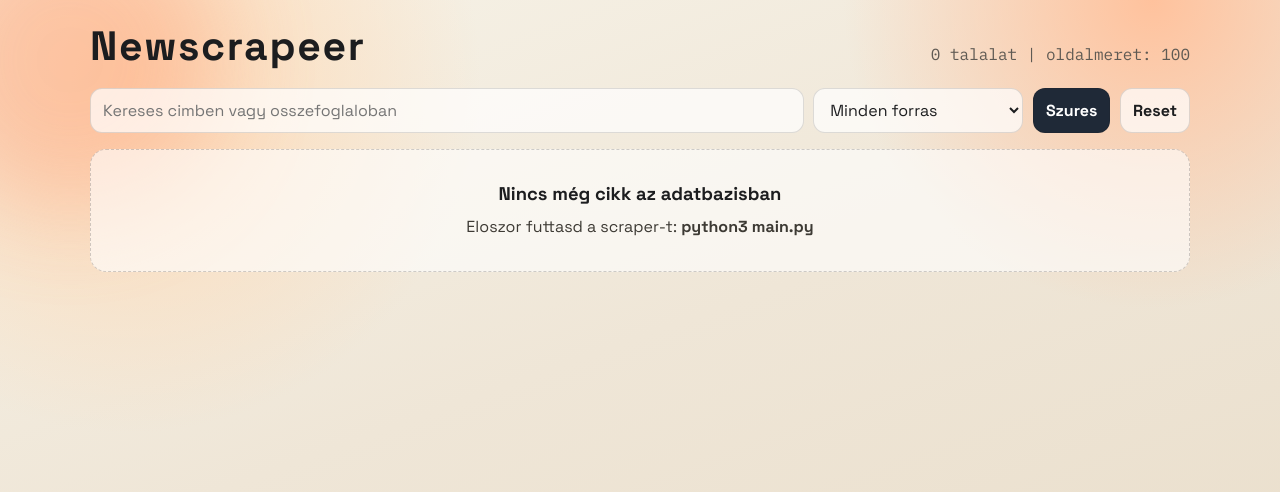
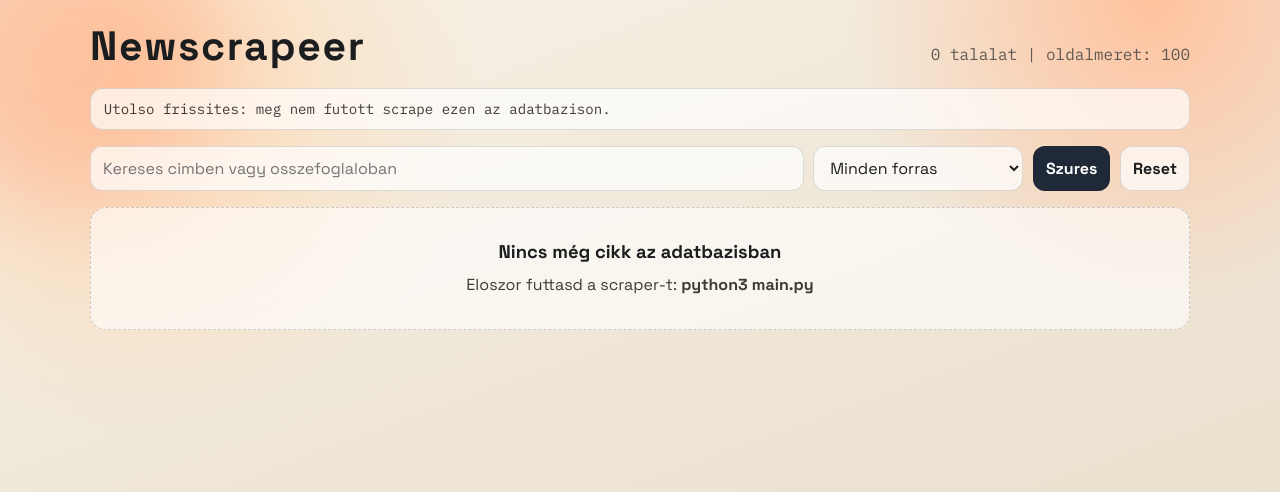
Before and after one commit to MagyarEper/NewScrape, a Flask app: page / in a window 1280 px wide. Shown: the top 492 px of the page. Run offline with Flask 3, Linux system fonts and the light colour scheme.

Commit message:
Track scrape runs and show last update on homepage

```diff
--- a/web/app.py
+++ b/web/app.py
@@ -3,13 +3,14 @@ from pathlib import Path
 
 from flask import Flask, render_template, request
 from sqlalchemy import desc, func, or_
+from sqlalchemy.exc import ProgrammingError
 
 # Allow direct execution: python web/app.py
 if __package__ is None or __package__ == "":
     sys.path.append(str(Path(__file__).resolve().parent.parent))
 
 from models.database import Session
-from models.models import Article
+from models.models import Article, ScrapeRun
 
 app = Flask(__name__)
 
@@ -28,8 +29,19 @@ def index():
     page = max(page, 1)
 
     session = Session()
+    last_scrape_run = None
 
     try:
+        try:
+            last_scrape_run = (
+                session.query(ScrapeRun)
+                .order_by(desc(ScrapeRun.ran_at), desc(ScrapeRun.id))
+                .first()
+            )
+        except ProgrammingError:
+            # Table may not exist before first scrape on a fresh database.
+            session.rollback()
+
         sources = [
             row[0]
             for row in session.query(Article.source)
@@ -81,6 +93,7 @@ def index():
         total_count=total_count,
         total_pages=total_pages,
         page_numbers=page_numbers,
+        last_scrape_run=last_scrape_run,
     )
 
 
--- a/web/static/styles.css
+++ b/web/static/styles.css
@@ -52,6 +52,24 @@ body {
     margin: 0 auto 1rem;
     position: relative;
     z-index: 2;
+}
+
+.last-update {
+    max-width: 1100px;
+    margin: 0 auto 1rem;
+    position: relative;
+    z-index: 2;
+    border: 1px solid rgba(28, 29, 31, 0.14);
+    border-radius: 0.8rem;
+    background: rgba(255, 255, 255, 0.68);
+    padding: 0.6rem 0.8rem;
+    font-family: "IBM Plex Mono", monospace;
+    color: #3c3a36;
+    font-size: 0.88rem;
+}
+
+.last-update p {
+    margin: 0;
 }
 
 .filter-form {
--- a/web/templates/index.html
+++ b/web/templates/index.html
@@ -17,6 +17,20 @@
         <h1>Newscrapeer</h1>
         <p>{{ total_count }} talalat | oldalmeret: {{ per_page }}</p>
     </header>
+
+    <section class="last-update">
+        {% if last_scrape_run %}
+        <p>
+            Utolso frissites:
+            <strong>{{ last_scrape_run.ran_at.strftime('%Y-%m-%d %H:%M:%S') }} UTC</strong>
+            | uj: {{ last_scrape_run.inserted }}
+            | duplikalt: {{ last_scrape_run.duplicates }}
+            | osszes begyujtott: {{ last_scrape_run.total_fetched }}
+        </p>
+        {% else %}
+        <p>Utolso frissites: meg nem futott scrape ezen az adatbazison.</p>
+        {% endif %}
+    </section>
 
     <section class="controls">
         <form method="get" action="/" class="filter-form">
```
Also changed, not shown: fetchers/main.py (+14 -1 lines), fetchers/repository.py (+9 -0 lines), models/models.py (+17 -1 lines).
